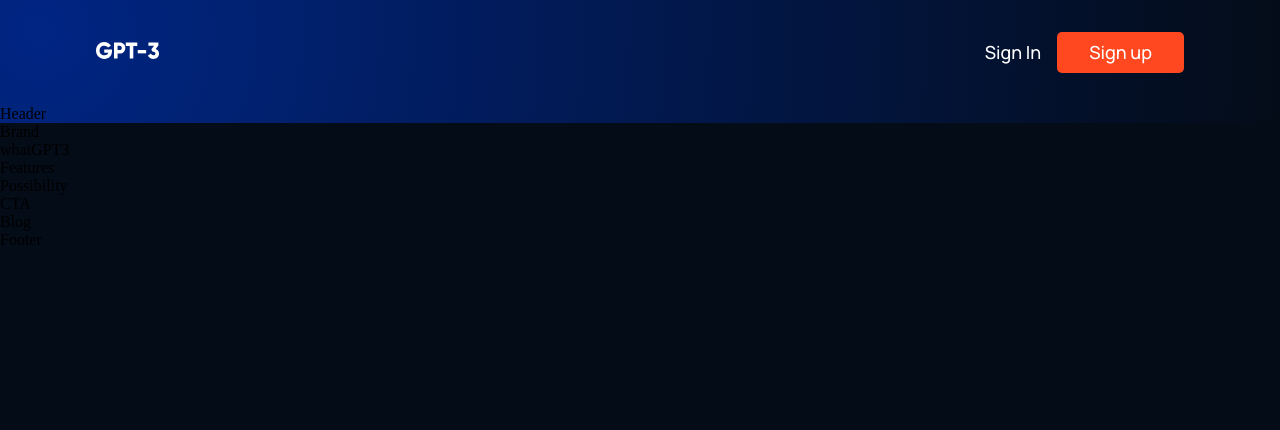
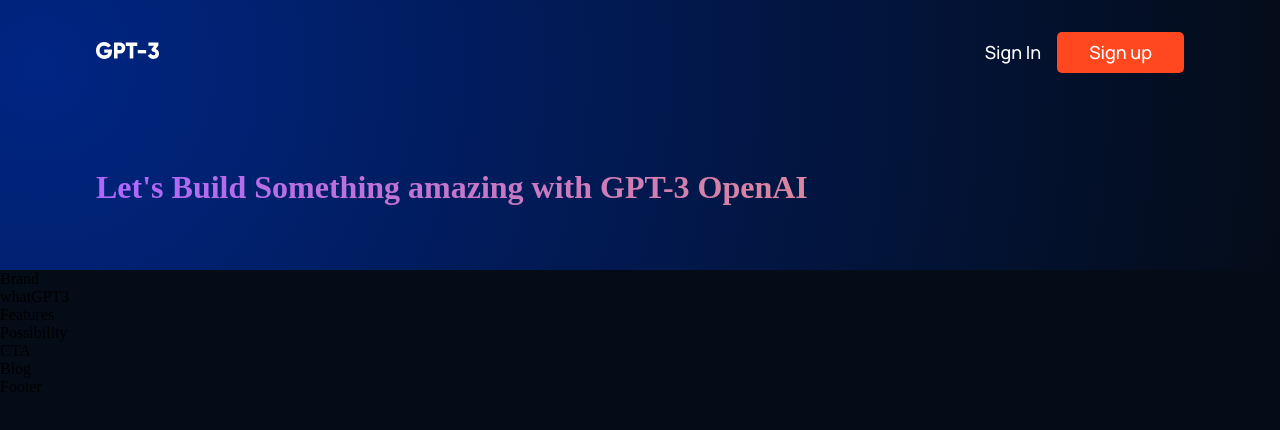
Before and after one commit to tsvetelinastef/yt_test_reactapp, a React (Create React App) app: page / in a window 1280 px wide. Shown: the top 430 px of the page. Built offline with nearby package versions, Linux system fonts and the light colour scheme.

Commit message:
modifications

```diff
--- a/src/components/navbar/navbar.css
+++ b/src/components/navbar/navbar.css
@@ -151,4 +151,12 @@
     .gpt3__navbar-sign {
         display: none;
     }
+
+    .gpt3__navbar-menu_container {
+        top: 20px;
+    }
+
+    .gpt3__navbar-menu_container-links-sign {
+        display: block;
+    }
 }
--- a/src/containers/header/Header.jsx
+++ b/src/containers/header/Header.jsx
@@ -3,8 +3,10 @@
 
 const Header = () => {
   return (
-    <div>
-      Header
+    <div className="gpt3__header section__padding" id="home">
+      <div className="gpt3__header-content">
+        <h1 className="gradient__text">Let's Build Something amazing with GPT-3 OpenAI</h1>
+      </div>
     </div>
   )
 }
```
Also changed, not shown: src/App.js (line endings or trailing spaces).
